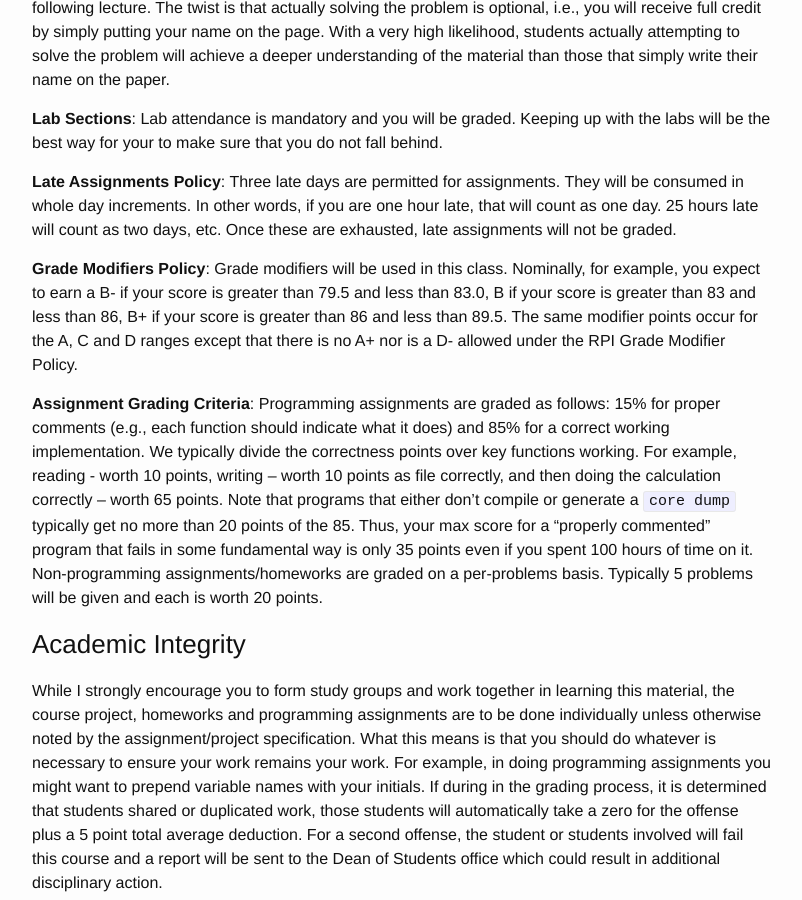
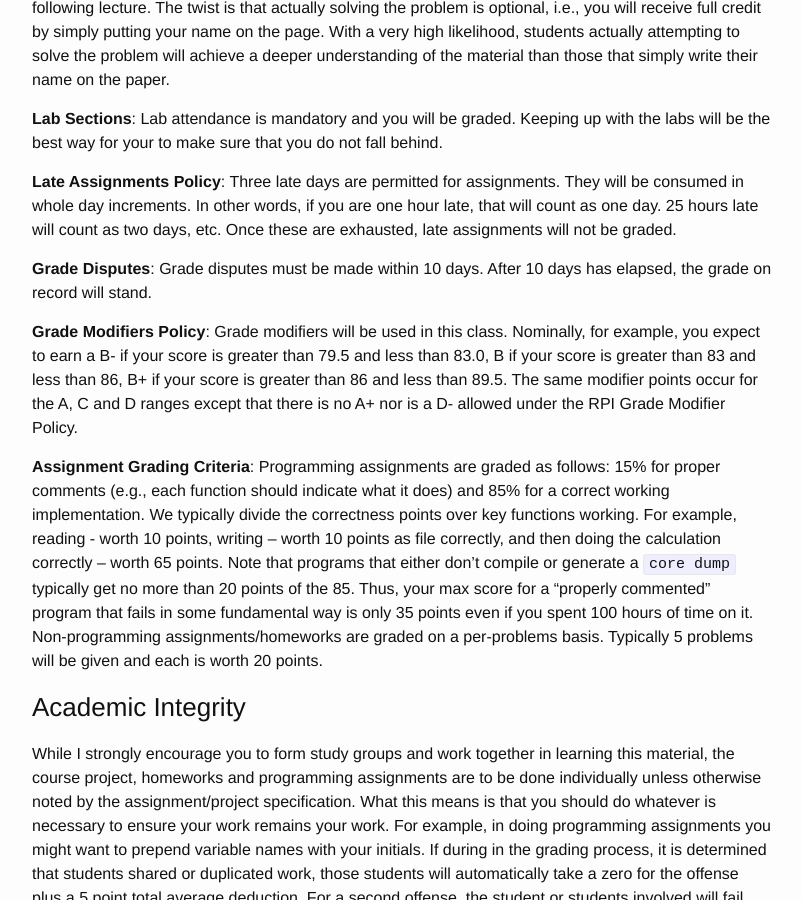
Before and after one commit to RPI-CSCI-2500-2016-Spring/RPI-CSCI-2500-2016-Spring.github.io, a Jekyll site: the page built from syllabus.md, in a window 1280 px wide and 900 px high, scrolled down 2187 px. Shown: the whole window, without its empty margins (238-1040 px from the left). Built offline with Jekyll 4.4.1, drawn with Linux system fonts in a browser that asks for light colours.

Commit message:
Updated dispute policy

```diff
--- a/syllabus.md
+++ b/syllabus.md
@@ -99,6 +99,9 @@ They will be consumed in whole day increments. In other words, if you are one ho
 count as one day. 25 hours late will count as two days, etc. Once these are exhausted, late assignments
 will not be graded.
 
+**Grade Disputes**: Grade disputes must be made within 10 days.
+After 10 days has elapsed, the grade on record will stand.
+
 **Grade Modifiers Policy**: Grade modifiers will be used in this
 class. Nominally, for example, you expect to earn a B- if your score
 is greater than 79.5 and less than 83.0, B if your score is greater
```
